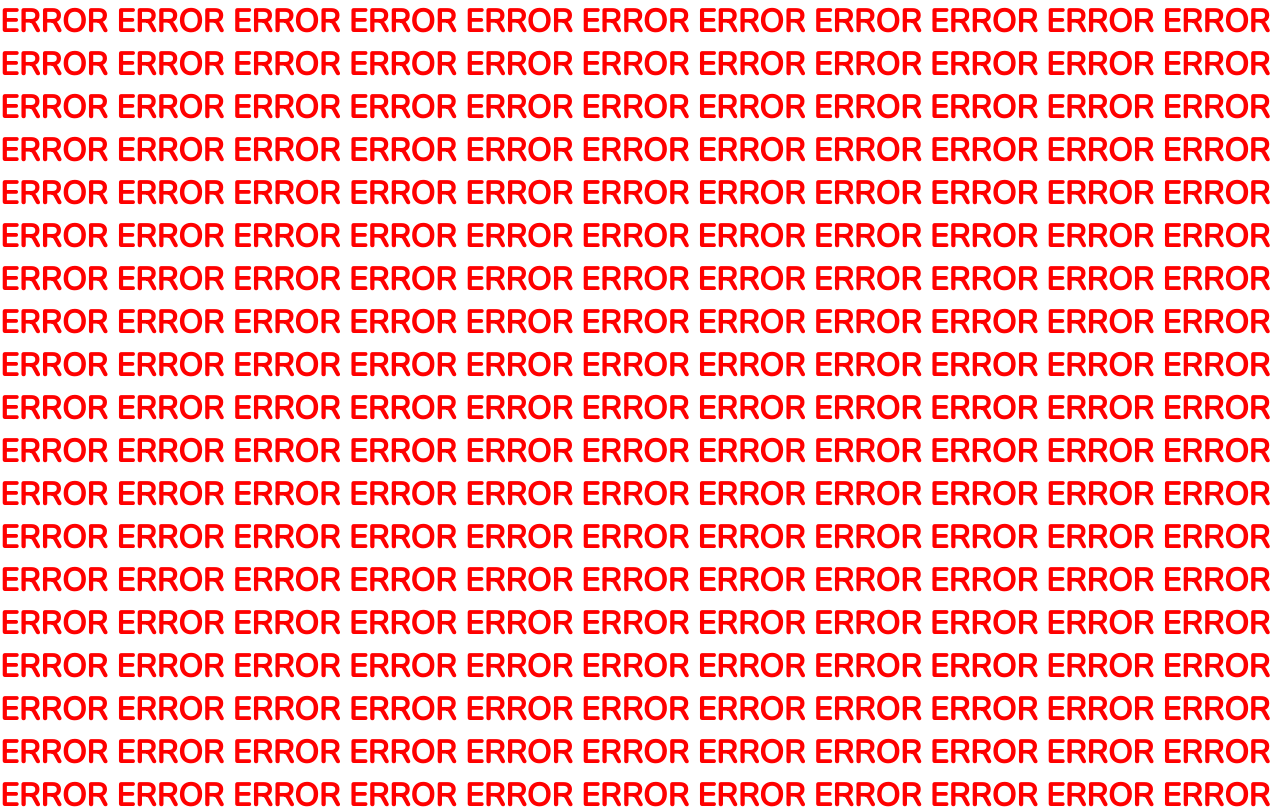
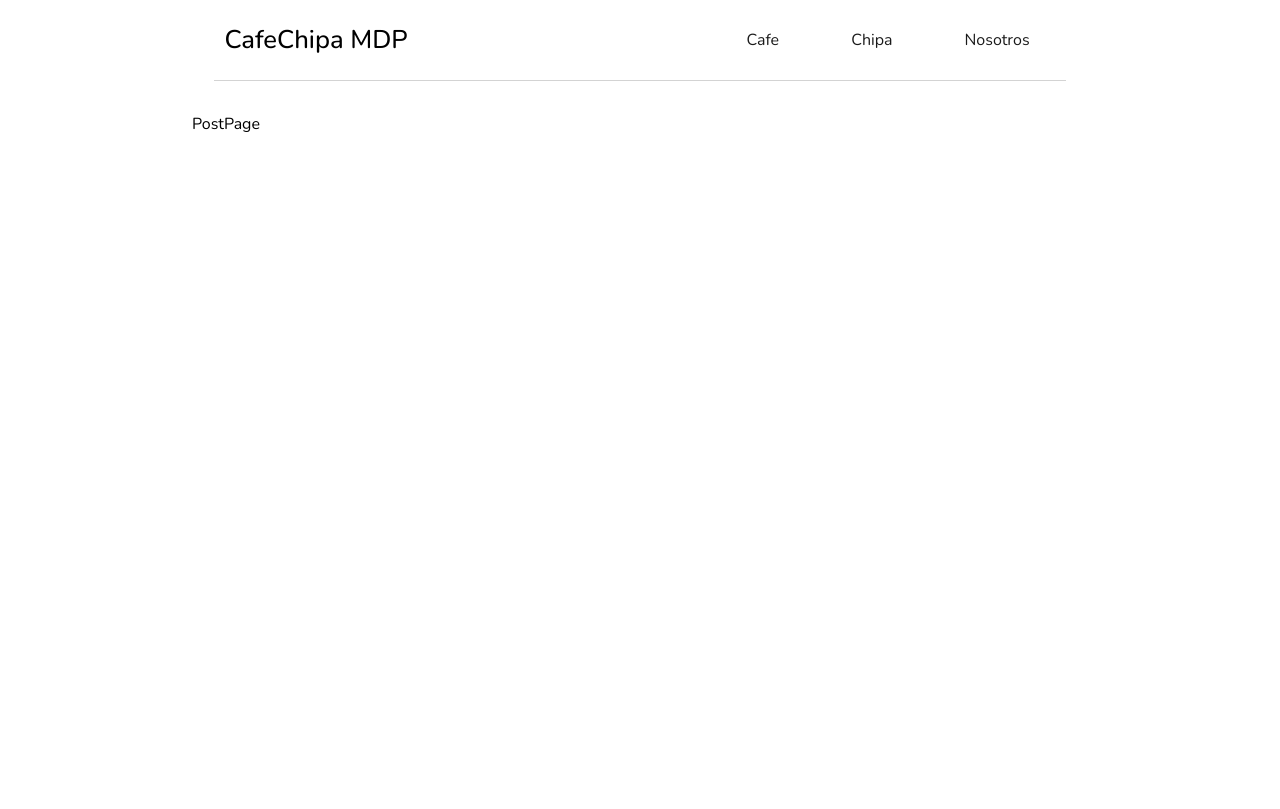
Before and after one commit to veranicolas/ChipaCafeBlog, a React (Vite) app: page /post/1 in a window 1280 px wide. Shown: the top 809 px of the page. Built offline with nearby package versions, Linux system fonts and the light colour scheme.

Commit message:
añadiendo pagina para post individual

```diff
--- /dev/null
+++ b/src/components/PostPage/PostPage.tsx
@@ -0,0 +1,6 @@
+
+export const PostPage = () => {
+  return (
+    <div>PostPage</div>
+  )
+}
--- a/src/main.tsx
+++ b/src/main.tsx
@@ -9,6 +9,7 @@ import { NosotrosPage } from './components/NosotrosPage/NosotrosPage.tsx'
 import { ErrorPage } from './components/ErrorPage/ErrorPage.tsx'
 import { BlogContent } from './components/BlogContent/BlogContent.tsx'
 import Index from './components/Index/Index.tsx'
+import { PostPage } from './components/PostPage/PostPage.tsx'
 
 const router = createBrowserRouter([
   {
@@ -31,6 +32,10 @@ const router = createBrowserRouter([
       {
         path: "/nosotros",
         element: <NosotrosPage/>
+      },
+      {
+        path: "/post/:postId",
+        element: <PostPage/>
       }
     ]
   },
```
